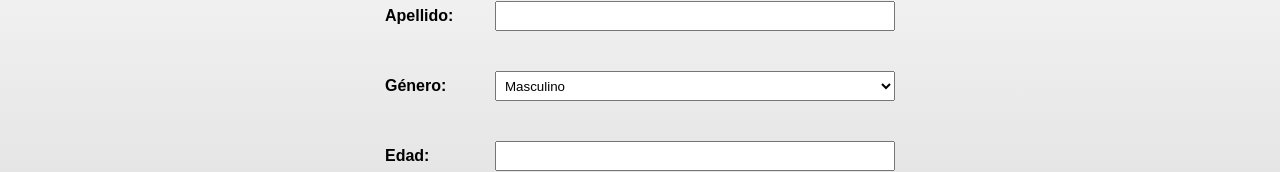
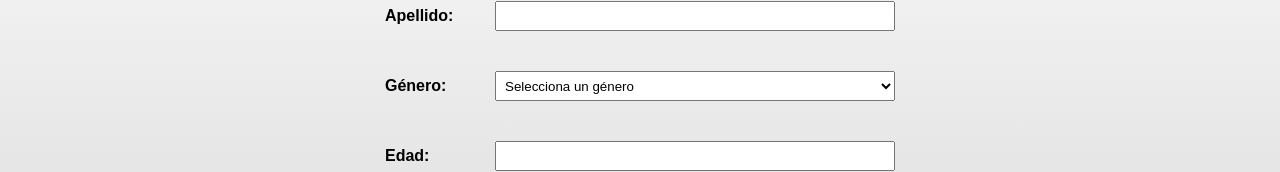
Before and after one commit to sperezp23/Hackaton_UdeA_CP40, a React (Vite) app in the folder Front/: page / in a window 1280 px wide. Shown: the part 229-401 px from the top of the page. Built offline with nearby package versions, Linux system fonts and the light colour scheme.

Commit message:
Corrigiendo lista de selección de género.

```diff
--- a/Front/src/components/Prompt/Prompt.jsx
+++ b/Front/src/components/Prompt/Prompt.jsx
@@ -129,6 +129,7 @@ const Prompt = () => {
             onChange={formik.handleChange}
             value={formik.values.gender}
           >
+            <option value="">Selecciona un género</option>
             <option value="Masculino">Masculino</option>
             <option value="Femenino">Femenino</option>
           </select>
```
